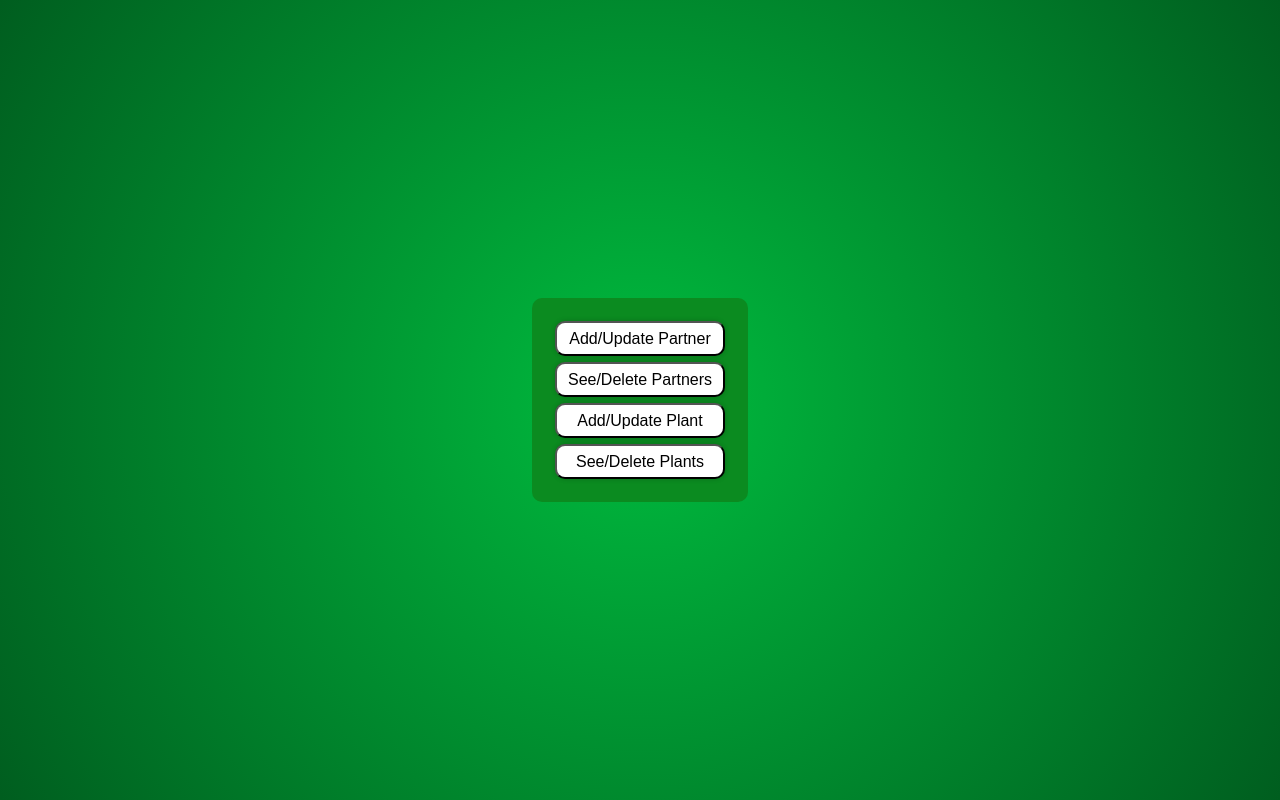
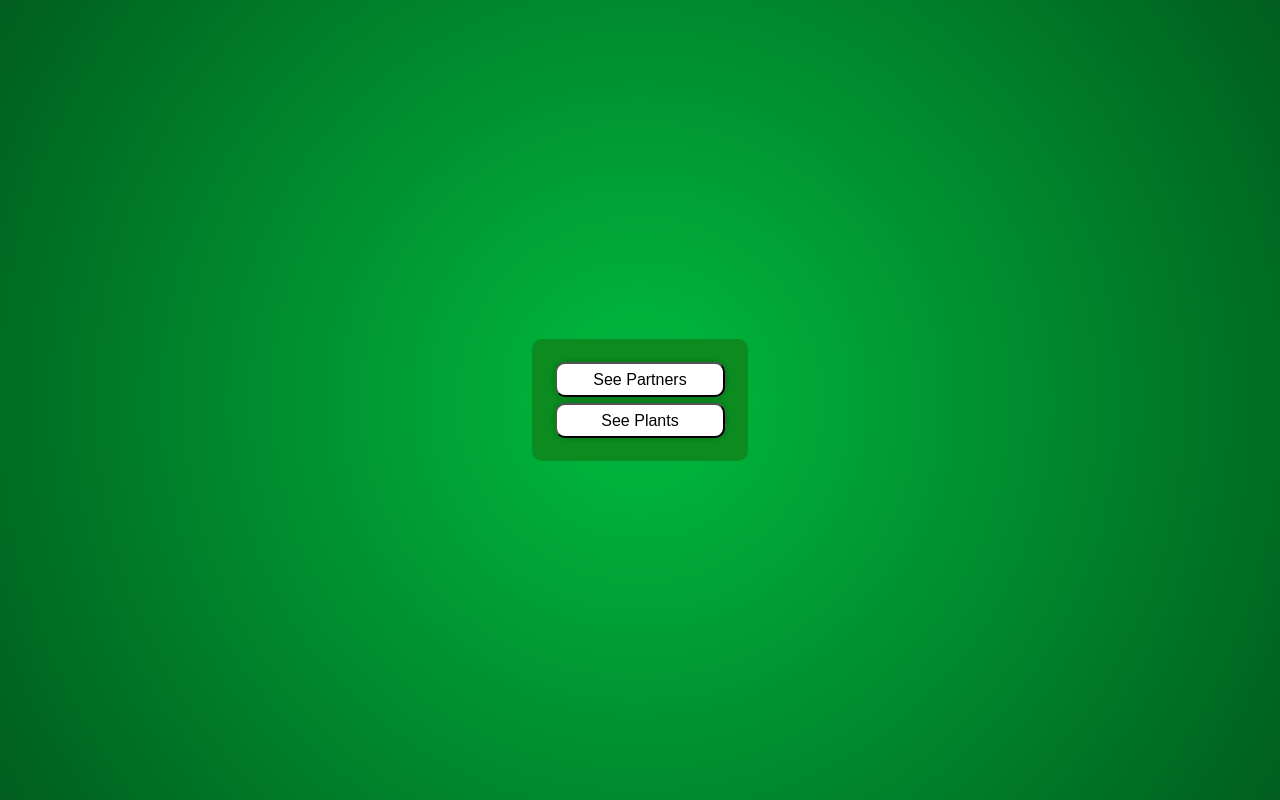
Before and after one commit to ArielMAJ/Python_API_Challenge, a React (Create React App) app in the folder react-app/: page / in a window 1280 px wide. Built offline with nearby package versions, Linux system fonts and the light colour scheme.

Commit message:
[UPT][Issue #31] Keeping only two buttons for now.

```diff
--- a/react-app/src/components/App.tsx
+++ b/react-app/src/components/App.tsx
@@ -6,10 +6,10 @@ function App() {
   return (
     <div className="flex-container flex-column page">
       <div className="button-container">
-        <OpenModalButton btn_text="Add/Update Partner" />
-        <OpenModalButton btn_text="See/Delete Partners" />
-        <OpenModalButton btn_text="Add/Update Plant" />
-        <OpenModalButton btn_text="See/Delete Plants" />
+        {/* <OpenModalButton btn_text="Add/Update Partner" endpoint="/partners/" /> */}
+        <OpenModalButton btn_text="See Partners" endpoint="/partners/" />
+        {/* <OpenModalButton btn_text="Add/Update Plant" endpoint="/plants/"/> */}
+        <OpenModalButton btn_text="See Plants" endpoint="/plants/" />
       </div>
     </div>
   );
```
